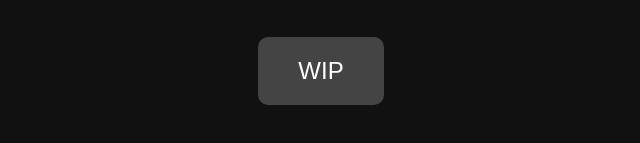
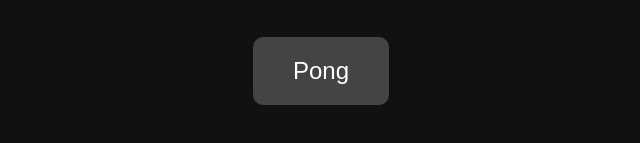
Before and after one commit to SwallowedLego/Minigames.github.io, a plain HTML site: page index.html in a window 1280 px wide. Shown: the part 531-674 px from the top of the page, 319-959 px from the left. Drawn offline with Linux system fonts and the light colour scheme.

Commit message:
Update index.html

```diff
--- a/index.html
+++ b/index.html
@@ -38,6 +38,6 @@
   <button onclick="location.href='snake.html'">Snake</button>
   <button onclick="location.href='flappybird.html'">Flappy Bird</button>
   <button onclick="location.href='tiktaktoe.html'">Tik Tak Toe</button>
-  <button onclick="location.href='pong.html'">WIP</button>
+  <button onclick="location.href='pong.html'">Pong</button>
 </body>
 </html>
```
